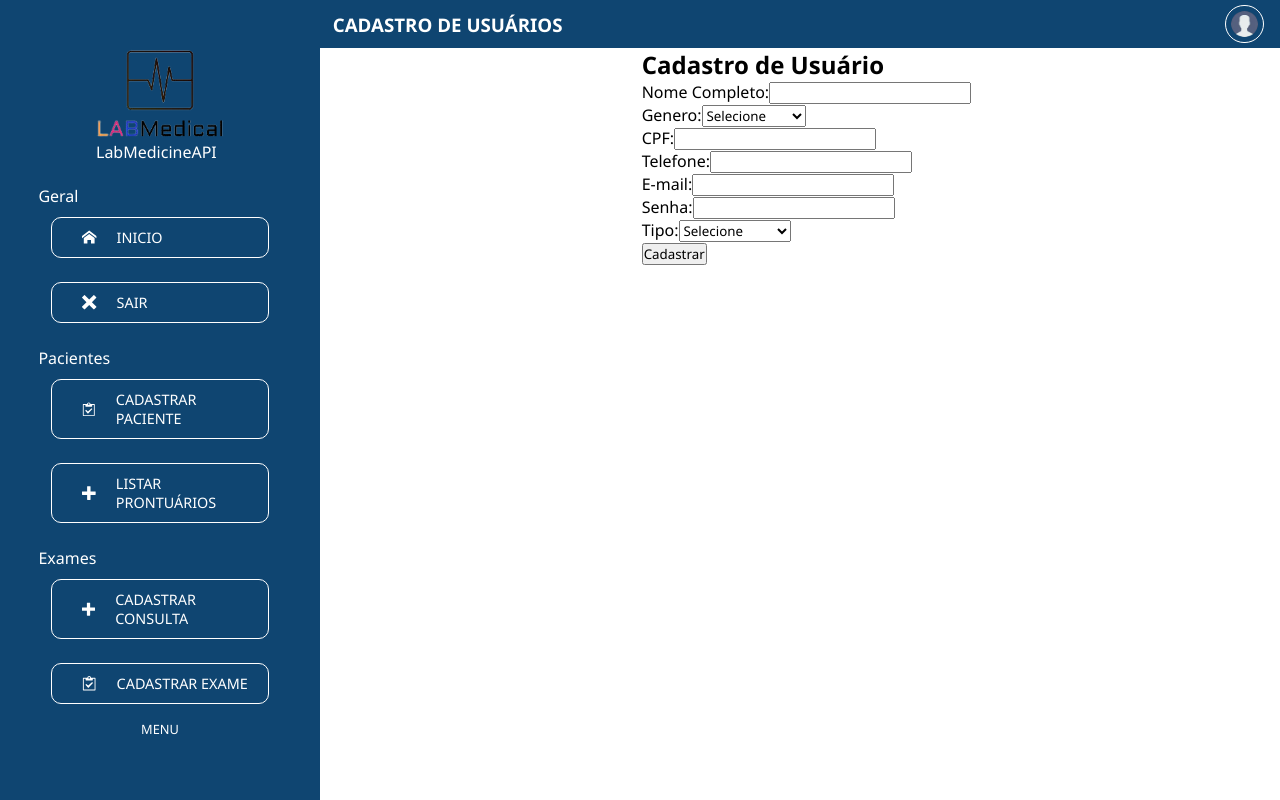
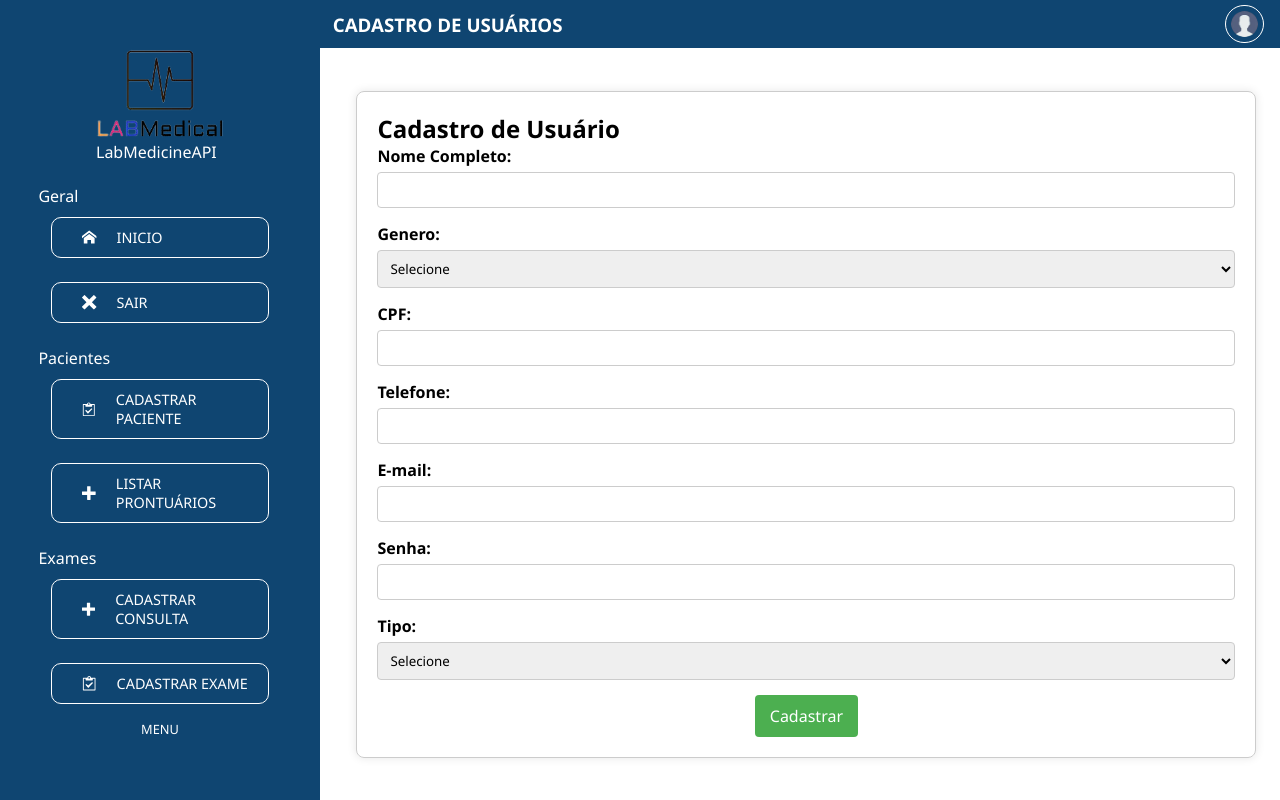
Before and after one commit to FullStack-Coqueiros/M3P-FrontEnd-Squad1, a React (Vite) app in the folder LabMedicineAPI/: page /cadastro-usuario in a window 1280 px wide. Shown: the top 800 px of the page. Built offline with nearby package versions, Linux system fonts and the light colour scheme.

Commit message:
Implantação do Styled para CadastroUsuarioPage

```diff
--- a/LabMedicineAPI/src/pages/cadastros/usuarios/CadastroUsuariosPage.Style.jsx
+++ b/LabMedicineAPI/src/pages/cadastros/usuarios/CadastroUsuariosPage.Style.jsx
@@ -1,8 +1,10 @@
 import styled from 'styled-components';
 
 export const ContainerCadastroUsuario = styled.div`
-  max-width: 600px;
-  margin: 0 auto;
+  display: row;
+  width: 900px;
+  height: auto;
+  margin: auto;
   padding: 20px;
   border: 1px solid #ccc;
   border-radius: 8px;
@@ -41,6 +43,12 @@ export const ButtonCadastro = styled.button`
   border-radius: 4px;
   cursor: pointer;
   font-size: 16px;
+  align-items: center;
+  justify-content: center;
+  display: flex;
+  justify-content: center;
+  text-align: center;
+  margin: auto; // Adicionado para centralizar na horizontal
 
   &:hover {
     background-color: #45a049;
--- a/LabMedicineAPI/src/pages/cadastros/usuarios/CadastroUsuariosPage.jsx
+++ b/LabMedicineAPI/src/pages/cadastros/usuarios/CadastroUsuariosPage.jsx
@@ -2,6 +2,7 @@ import React, { useContext, useEffect, useState } from "react";
 import { UserService } from '../../../services/User.Service.jsx';
 import { AuthContext } from "../../../context/AuthContext.jsx";
 import { HeaderContext } from "../../../context/HeaderContext.jsx";
+import * as Styled from './CadastroUsuariosPage.Style.jsx';
 
 const CadastroUsuarioPage = () => {
 
@@ -15,7 +16,7 @@ const CadastroUsuarioPage = () => {
     useEffect
 
 
-    const { auth } = useContext(AuthContext);
+    const { auth } = useContext(AuthContext)
 
 
     const [dadosUsuario, setDadosUsuario] = useState({
@@ -97,10 +98,10 @@ const CadastroUsuarioPage = () => {
     };
 
     return (
-        <div className="ContainerCadastroUsuario">
+        <Styled.ContainerCadastroUsuario>
             <h2>Cadastro de Usuário</h2>
 
-            <div className="InputWrapper">
+            <Styled.InputWrapper>
                 <label htmlFor="name">Nome Completo:</label>
                 <input
                     type="text"
@@ -112,9 +113,9 @@ const CadastroUsuarioPage = () => {
                 {dirty.name && errosValidacao.name && (
                     <p className="error-message">{errosValidacao.name}</p>
                 )}
-            </div>
+            </Styled.InputWrapper>
 
-            <div className="InputWrapper">
+            <Styled.InputWrapper>
                 <label htmlFor="genero">Genero:</label>
                 <select
                     name="genero"
@@ -130,9 +131,9 @@ const CadastroUsuarioPage = () => {
                 {dirty.genero && errosValidacao.genero && (
                     <p className="error-message">{errosValidacao.genero}</p>
                 )}
-            </div>
+            </Styled.InputWrapper>
 
-            <div className="InputWrapper">
+            <Styled.InputWrapper>
                 <label htmlFor="cpf">CPF:</label>
                 <input
                     type="text"
@@ -144,9 +145,9 @@ const CadastroUsuarioPage = () => {
                 {dirty.cpf && errosValidacao.cpf && (
                     <p className="error-message">{errosValidacao.cpf}</p>
                 )}
-            </div>
+            </Styled.InputWrapper>
 
-            <div className="InputWrapper">
+            <Styled.InputWrapper>
                 <label htmlFor="telefone">Telefone:</label>
                 <input
                     type="text"
@@ -158,9 +159,9 @@ const CadastroUsuarioPage = () => {
                 {dirty.telefone && errosValidacao.telefone && (
                     <p className="error-message">{errosValidacao.telefone}</p>
                 )}
-            </div>
+            </Styled.InputWrapper>
 
-            <div className="InputWrapper">
+            <Styled.InputWrapper>
                 <label htmlFor="email">E-mail:</label>
                 <input
                     type="text"
@@ -172,9 +173,9 @@ const CadastroUsuarioPage = () => {
                 {dirty.email && errosValidacao.email && (
                     <p className="error-message">{errosValidacao.email}</p>
                 )}
-            </div>
+            </Styled.InputWrapper>
 
-            <div className="InputWrapper">
+            <Styled.InputWrapper>
                 <label htmlFor="password">Senha:</label>
                 <input
                     type="password"
@@ -186,9 +187,9 @@ const CadastroUsuarioPage = () => {
                 {dirty.password && errosValidacao.password && (
                     <p className="error-message">{errosValidacao.password}</p>
                 )}
-            </div>
+            </Styled.InputWrapper>
 
-            <div className="InputWrapper">
+            <Styled.InputWrapper>
                 <label htmlFor="tipo">Tipo:</label>
                 <select
                     name="tipo"
@@ -204,13 +205,13 @@ const CadastroUsuarioPage = () => {
                 {dirty.tipo && errosValidacao.tipo && (
                     <p className="error-message">{errosValidacao.tipo}</p>
                 )}
-            </div>
+            </Styled.InputWrapper>
 
-            <button onClick={handleCadastroClick}>Cadastrar</button>
+            <Styled.ButtonCadastro onClick={handleCadastroClick}>Cadastrar</Styled.ButtonCadastro>
 
-            {statusCadastro === 'sucesso' && <p>Cadastrado com sucesso.</p>}
-            {statusCadastro === 'falha' && <p>Falha ao cadastrar.</p>}
-        </div>
+            {statusCadastro === 'sucesso' && <Styled.SuccessMessage>Cadastrado com sucesso.</Styled.SuccessMessage>}
+            {statusCadastro === 'falha' && <Styled.ErrorMessage>Falha ao cadastrar.</Styled.ErrorMessage>}
+        </Styled.ContainerCadastroUsuario>
     );
 };
 
```
